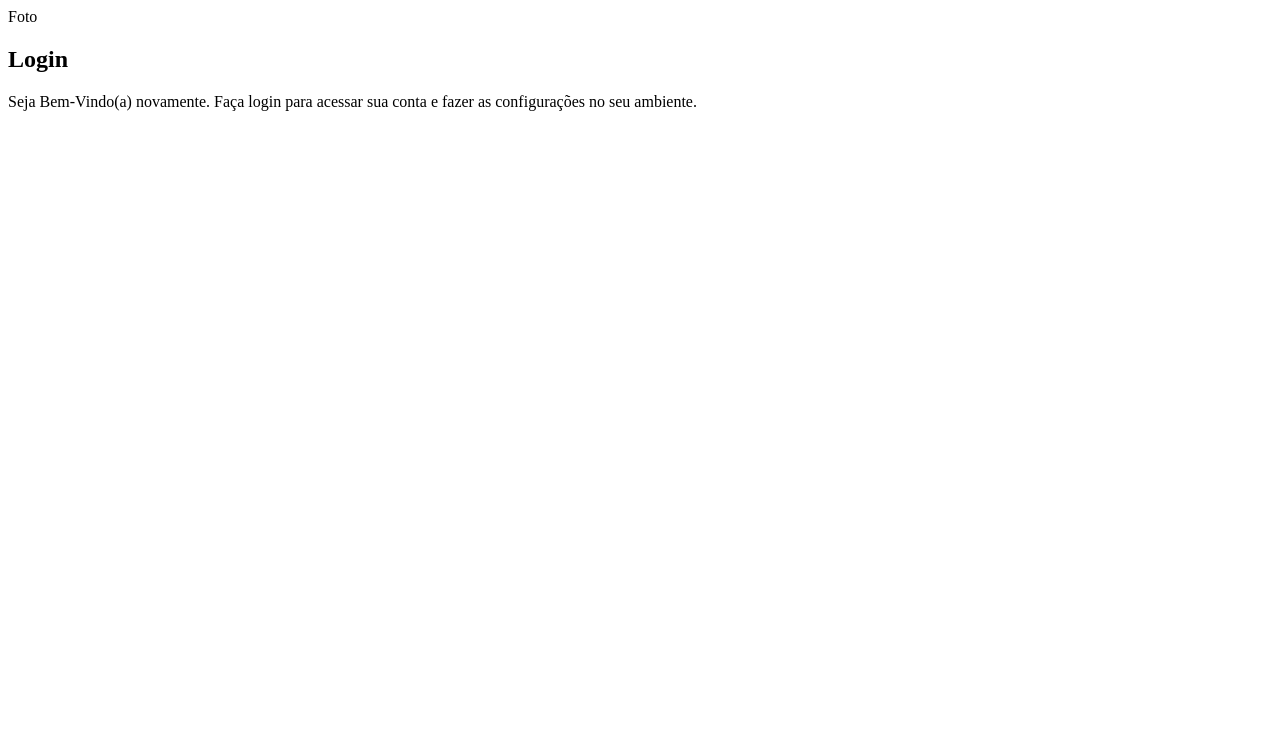
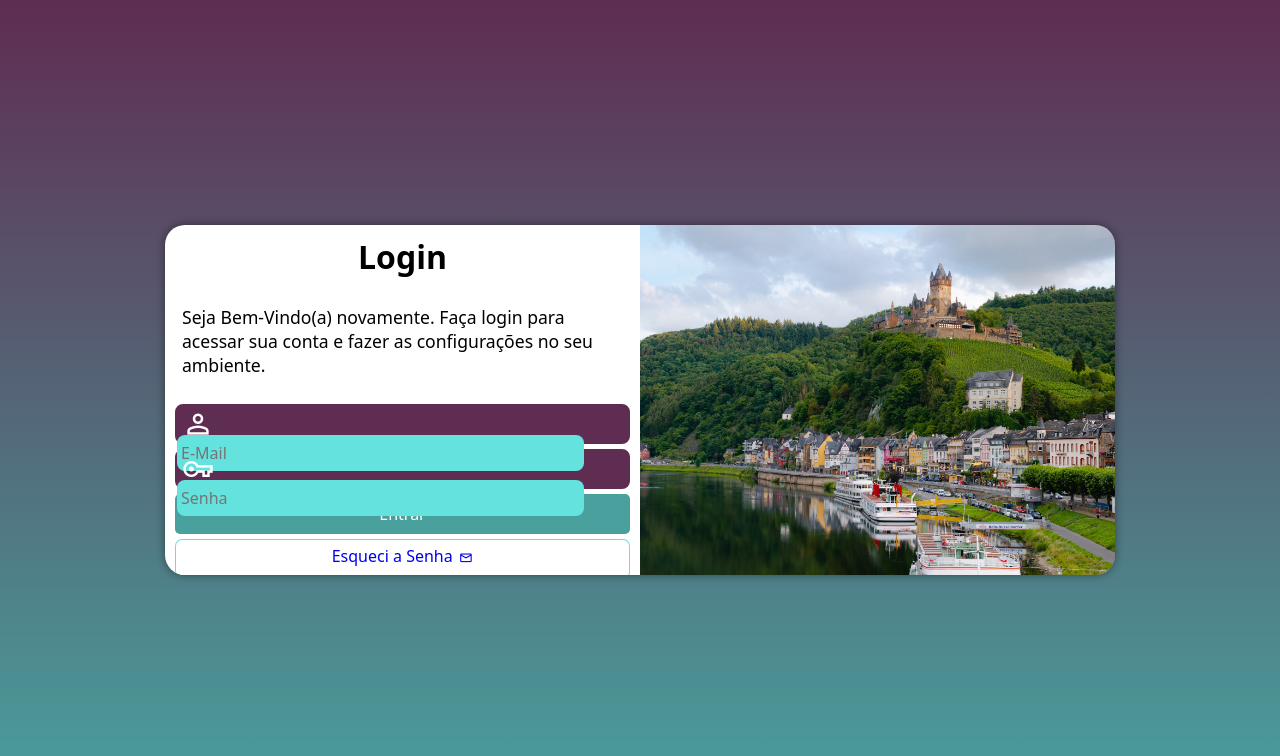
Before and after one commit to mrqssjeff/projeto-login, a plain HTML site: page index.html in a window 1280 px wide. Drawn offline with nearby package versions, Linux system fonts and the light colour scheme.

Commit message:
finalizando

```diff
--- /dev/null
+++ b/estilos/mediaquery.css
@@ -0,0 +1,49 @@
+@charset "UTF-8";
+
+@media screen and (min-width: 768px) and (max-width: 992px){
+    body{
+        background-image: linear-gradient(to top, #49A09D, #5F2C52);
+    }
+    section#login{
+        width: 80vw;
+        height: 280px;
+    }
+
+    section#login > div#imagem{
+        float: left;
+        width: 30%;
+        height: 100%;
+    }
+
+    section#login > div#formulario{
+        float: right;
+        width: 70%;
+    }
+}
+
+@media screen and (min-width: 992px){
+    body{
+        background-image: linear-gradient(to top, #49A09D, #5F2C52);
+    }
+    section#login{
+        width: 950px;
+        height: 350px;
+    }
+    section#login > div#imagem{
+        float: right;
+        width: 50%;
+        height: 100%;
+    }
+    section#login > div#formulario{
+        float: left;
+        width: 50%
+    }
+    div#formulario > h1{
+        font-size: 2em;
+      }
+
+      div#formulario > p {
+        font-size: 1.1em;
+        margin: 20px 0px;
+      }
+}
--- a/estilos/style.css
+++ b/estilos/style.css
@@ -4,3 +4,143 @@
   Verde: #49A09D
   Lilás: #5F2C52
 */
+
+*{
+  font-family: system-ui, -apple-system, BlinkMacSystemFont, 'Segoe UI', Roboto, Oxygen, Ubuntu, Cantarell, 'Open Sans', 'Helvetica Neue', sans-serif;
+  padding: 0px;
+  margin: 0px;
+  box-sizing: border-box;
+}
+
+body, html{
+  background-color: #5F2C52;
+  height: 100vh;
+  width: 100vw;
+}
+
+main{
+  position: relative;
+  height: 100vh;
+  width: 100vw;
+}
+
+section#login{
+  position: absolute;
+  top: 50%;
+  left: 50%;
+  overflow: hidden;
+
+  background-color: white;
+  width: 250px;
+  height: 515px;
+  border-radius: 20px;
+  box-shadow: 0px 0px 10px rgba(0, 0, 0, 0.438);
+
+  transform: translate(-50%, -50%);
+  transition: width 0.3s, height, 0.3s;
+  transition-timing-function: ease;
+}
+
+section#login > div#imagem{
+  display: block;
+  background: #5F2C52 url(../imagens/foto.jpg) no-repeat;
+  background-size: cover;
+  background-position: right bottom;
+  height: 200px;
+}
+
+section#login > div#formulario{
+  display: block;
+  padding: 10px;
+}
+
+div#formulario > h1{
+  text-align: center;
+  margin-bottom: 8px;
+}
+
+div#formulario > p {
+  font-size: 0.8em;
+  padding: 7px;
+}
+
+div.campo > label{
+  display: none;
+}
+
+div.campo > span{
+  color: white;
+  font-size: 2em;
+  width: 40px;
+  padding: 5px;
+
+  transform: translateY(-3px)
+}
+
+div.campo > input {
+  background-color: #63e2de;
+  font-size: 1em;
+  width: calc(100% - 44px);
+  height: 100%;
+  border: 0px;
+  border-radius: 8px;
+  padding: 4px;
+
+  transform: translatey(-13px);
+}
+
+div.campo > input:focus-within{
+  background-color: white;
+}
+
+form > div.campo{
+  background-color: #5F2C52;
+  border: 2px solid #5F2C52;
+  display: block;
+  width: 100%;
+  height: 40px;
+  border-radius: 8px;
+  margin: 5px 0px;
+}
+
+form > input[type=submit]{
+  display: block;
+  font-size: 1em;
+  width: 100%;
+  height: 40px;
+  background-color: #49A09D;
+  color: white;
+  border: none;
+  border-radius: 5px;
+  cursor: pointer;
+
+}
+
+form > input[type=submit]:hover{
+  background-color: #367976;
+
+}
+
+form > a.botao{
+  display: block;
+  text-align: center;
+  font-size: 1em;
+  width: 100%;
+  height: 40px;
+  padding-top: 5px;
+  margin-top: 5px;
+  background-color: #ffffff;
+  border: 1px solid #5bd3cfd3;
+  border-radius: 7px;
+  text-decoration: none;
+}
+
+form > a.botao:hover{
+  background-color: #49A09D;
+}
+
+form >a.botao span{
+  font-size: 0.9em;
+  padding-left: 2px;
+  transform: translateY(3px);
+}
--- a/index.html
+++ b/index.html
@@ -6,18 +6,34 @@
     <meta name="viewport" content="width=device-width, initial-scale=1.0">
     <title>Login</title>
     <link rel="stylesheet" href="estilos/style.css">
+    <link rel="stylesheet" href="estilos/mediaquery.css">
+    <link rel="stylesheet" href="https://fonts.googleapis.com/css2?family=Material+Symbols+Outlined:opsz,wght,FILL,GRAD@48,400,0,0" />
 </head>
 <body>
     <main>
         <section id="login">
             <div id="imagem">
-                Foto
 
             </div>
             <div id="formulario">
                 <h1>Login</h1>
                 <p>Seja Bem-Vindo(a) novamente. Faça login para acessar sua conta e fazer as configurações no seu ambiente.</p>
-                <form action="login.php" method="POST"></form>
+                <form action="#" method="POST" autocomplete="on">
+                    <div class="campo">
+                        <span class="material-symbols-outlined">person</span>
+                        <input type="email" name="login" id="ilogin" placeholder="E-Mail" autocomplete="email" required maxlength="30">
+                        <label for="ilogin">Login</label>
+                    </div>
+                    <div class="campo">
+                        <span class="material-symbols-outlined">vpn_key</span>
+                        <input type="password" name="senha" id="isenha" placeholder="Senha" autocomplete="current-password" required minlength="6" maxlength="8">
+                        <label for="isenha">Senha</label>
+                    </div>
+                    <input type="submit" value="Entrar">
+                    <a href="#" class="botao">Esqueci a Senha <span class="material-symbols-outlined">
+                        mail
+                        </span></a>
+                </form>
 
             </div>
 
```
